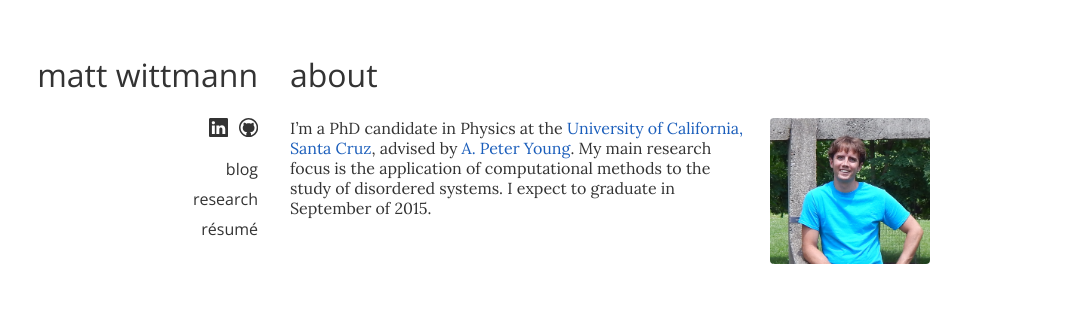
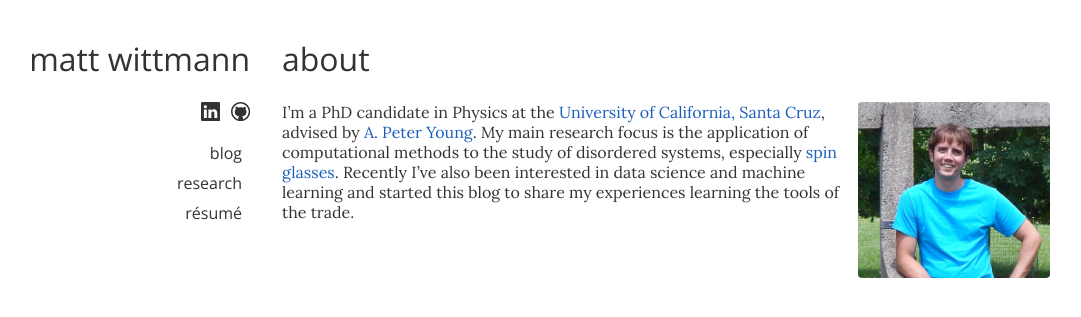
Before and after one commit to mcwitt/mcwitt.github.io, a Jekyll site: the page built from index.md, in a window 1280 px wide. Shown: the top 317 px of the page, without its empty margins (46-1127 px from the left). Built offline with Jekyll 4.4.1, drawn with Linux system fonts in a browser that asks for light colours.

Commit message:
Style fixes.

```diff
--- a/_includes/head.html
+++ b/_includes/head.html
@@ -12,7 +12,7 @@
     <link rel="stylesheet" type="text/css" href="/css/pure-min.css">
     <link rel="stylesheet" type="text/css" href="/css/grids-responsive-min.css">
     <link rel="stylesheet" type="text/css" href="/css/syntax.css">
-    <link rel="stylesheet" type="text/css" href="/css/style.css">
+    <link rel="stylesheet" type="text/css" href="/css/styles.css">
 
     {% include google-analytics.html %}
 
--- a/_includes/header.html
+++ b/_includes/header.html
@@ -10,5 +10,4 @@
       <li><a href="https://dl.dropboxusercontent.com/u/8639724/resume.pdf">r&eacute;sum&eacute;</a></li>
     </ul>
   </nav>
-
 </header>
--- a/css/style.sass
+++ b/css/styles.sass
@@ -27,32 +27,30 @@ a
     text-decoration: underline
 
 .container
-  margin: 2em
+  margin: 1em
 
 #header
   text-align: left
   h1
     font-weight: 400
-    a
-      color: $fg
+
+  a
+    color: $fg
 
 .nav
   ul
     list-style-type: none
-    margin: 1em 0
     padding: 0
     text-transform: lowercase
     li
-      margin: 0.5em 0
-  a
-    color: $fg
+      margin: 0.5em
 
 #page-header
   h1
     font-weight: 300
 
 .content
-  max-width: 40em
+  max-width: 48em
   font-family: $serif
 
   h1
@@ -63,11 +61,17 @@ a
   h1, h2, h3, h4
     font-family: $sans
 
-img.profile
+figure
   float: none
-  width: 10em
-  margin: 0 0 1em 1em
-  border-radius: 4px
+  width: 100%
+  margin: 0 1em 1em 0
+  figcaption
+    font-family: $sans
+    a
+      font-size: 10pt
+  img
+    border-radius: 4px
+    width: 100%
 
 .post-list
   .post-date
@@ -105,8 +109,10 @@ img.profile
   position: absolute
 
 @media screen and (min-width: 35.5em)
-  img.profile
+  figure
     float: right
+    margin: 0 0 1em 1em
+    width: 12em
 
 @media screen and (min-width: 48em)
   #header
--- a/index.md
+++ b/index.md
@@ -3,12 +3,17 @@ layout: page
 title: About
 ---
 
-<img class="profile" alt="picture of Matt" src="images/me.jpg">
+<figure>
+  <img alt="me" src="images/me.jpg">
+</figure>
 
 I'm a PhD candidate in Physics at the [University of California, Santa
 Cruz][UCSC], advised by [A.&nbsp;Peter&nbsp;Young][Peter]. My main research
 focus is the application of computational methods to the study of disordered
-systems. I expect to graduate in September of 2015.
+systems, especially [spin glasses][]. Recently I've also been interested in
+data science and machine learning and started this blog to share my
+experiences learning the tools of the trade.
 
 [UCSC]: http://www.ucsc.edu
 [Peter]: http://young.physics.ucsc.edu
+[spin glasses]: http://en.wikipedia.org/wiki/Spin_glass
```
